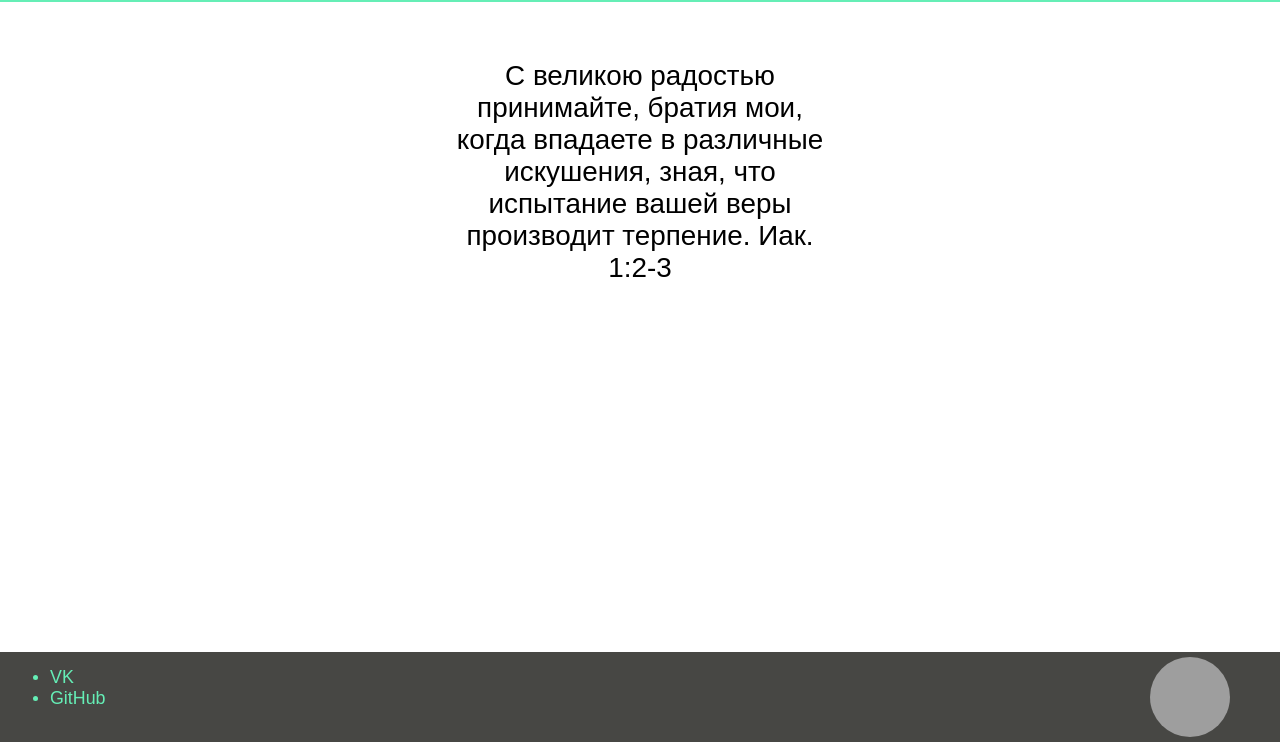
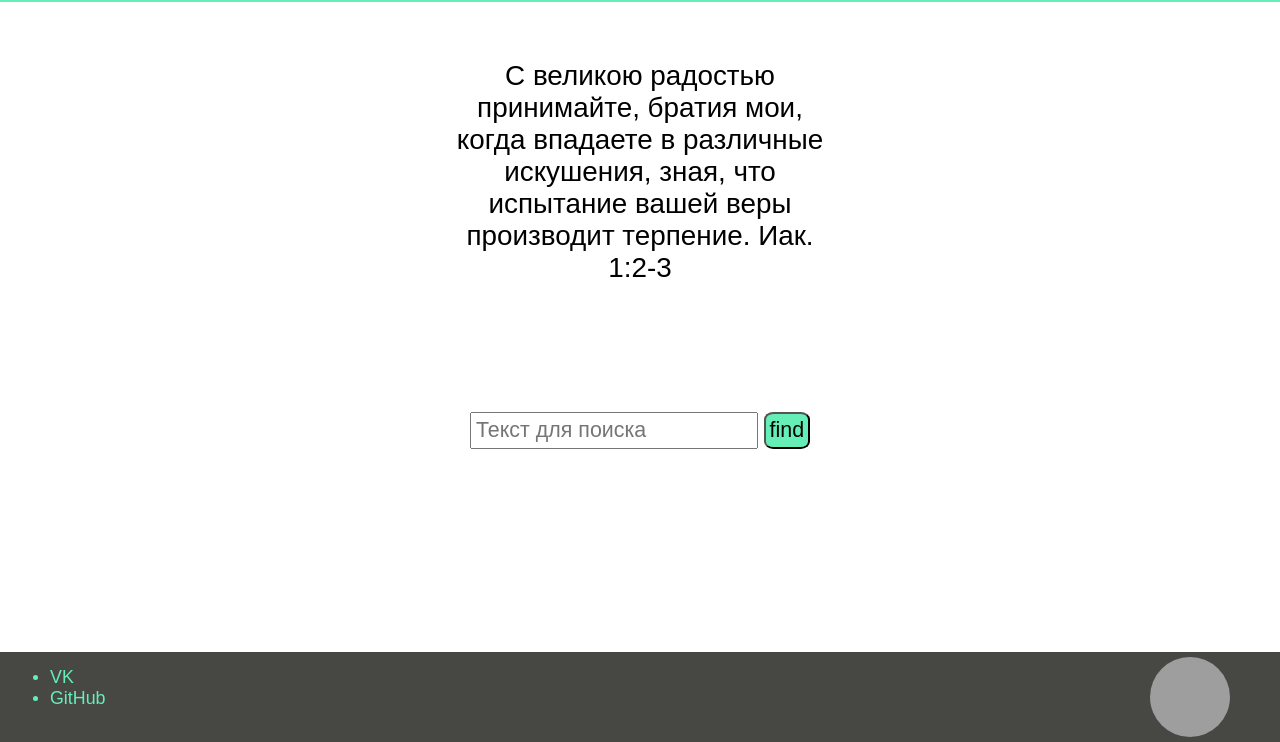
Before and after one commit to AwesomeWhiteWolf/-messageOfTheJames, a plain HTML site: page quotes/index.html in a window 1280 px wide. Shown: the part 58-800 px from the top of the page. Drawn offline with Linux system fonts and the light colour scheme; grey boxes are pictures that could not be loaded.

Commit message:
Add files via upload

```diff
--- a/quotes/index.html
+++ b/quotes/index.html
@@ -45,6 +45,10 @@
         <div class="slide"><p>И молитва веры исцелит болящего, и восставит его Господь; и если он соделал грехи, простятся ему. Иак. 5:15</p></div>
         <div class="slide"><p>пусть тот знает, что обративший грешника от ложного пути его спасет душу от смерти и покроет множество грехов. Иак. 5:20</p></div>
       </div>
+      <div class="find">
+        <input type="text" class="findInput" placeholder="Текст для поиска">
+        <button class="findBtn" onclick="findText()">find</button>
+      </div>
     </main>
     <footer>
       <ul>
@@ -53,5 +57,6 @@
       </ul>
       <img class="developer" src="https://i.pinimg.com/control/564x/16/40/9c/16409c24e2f537b86e0d0d579238067d.jpg" alt="developer">
     </footer>
+    <script src="script.js"></script>
   </body>
 </html>
--- /dev/null
+++ b/quotes/script.js
@@ -0,0 +1,10 @@
+const quotes = document.querySelectorAll('.slide');
+const input = document.querySelector('.findInput');
+function findText() {
+  for (let i = 0; i < quotes.length; i++) {
+    if ((quotes[i].innerHTML.indexOf(input.value)) !== -1) {
+      quotes[i].scrollIntoView({ behavior: 'smooth', block: 'nearest', inline: 'start' });
+      return;
+    }
+  }
+}
--- a/quotes/style.css
+++ b/quotes/style.css
@@ -40,7 +40,8 @@ main {
 	width: 100%;
 	height: 100%;
 	display: flex;
-	justify-content: space-around;
+	flex-direction: column;
+	align-items: center;
 	margin-top: 3%;
 }
 h1 {
@@ -66,6 +67,13 @@ h1 {
   width: 400px;
   text-align: center;
 	font-size: 130%;
+}
+.findInput, .findBtn {
+	padding: 4px;
+}
+.findBtn {
+	border-radius: 20%;
+	background-color: #65eeb6;
 }
 footer {
 	display: flex;
@@ -125,9 +133,10 @@ a:hover {
 		font-size: 85%;
 	}
 	p {
-		margin-left: 5%;
+		margin-left: 10%;
 		width: 80%;
 		font-size: 125%;
 	}
+	.findInput, .findBtn { color: black; }
 	.rightBlock { display: none; }
 }
```
